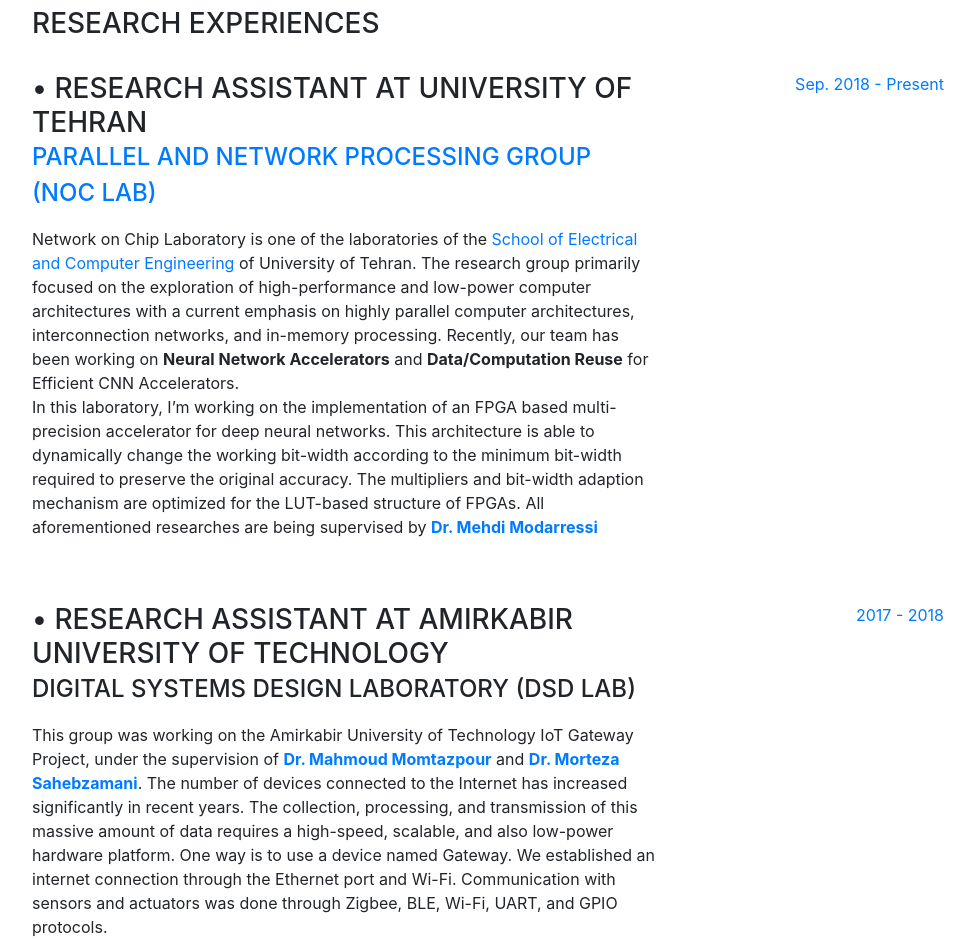
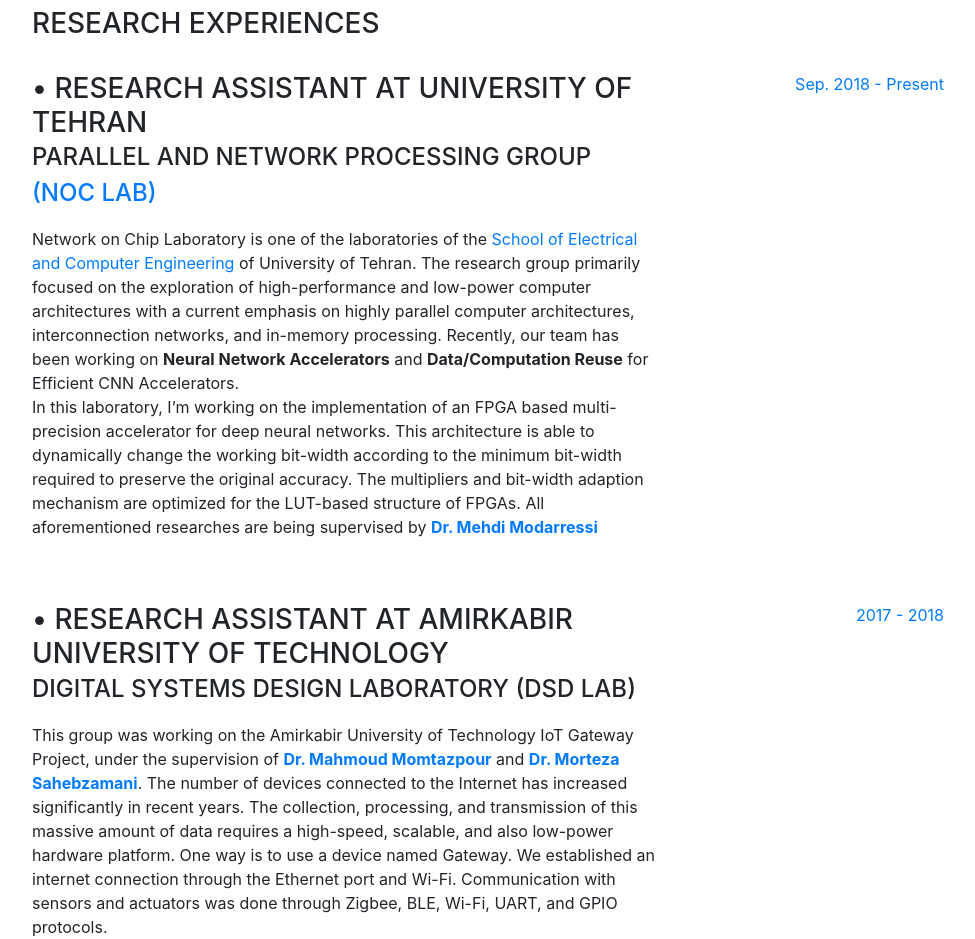
Before and after one commit to negarneda/negarneda.github.io, a website with bundled scripts: page index.html in a window 1280 px wide. Shown: the part 2780-3719 px from the top of the page, without its empty margins (288-1263 px from the left). Built offline with nearby package versions, Linux system fonts and the light colour scheme; a web font is replaced by a local one.

Commit message:
Update index.html

```diff
--- a/index.html
+++ b/index.html
@@ -192,7 +192,7 @@
           <div class="resume-item d-flex flex-column flex-md-row mb-5">
             <div class="resume-content mr-auto">
               <h3 class="mb-0">• Research Assistant at University of Tehran</h3>
-              <div class="subheading mb-3"><a href = "https://utnoc.ir/new/index.html">Parallel and Network Processing Group (NOC Lab)</a></div>
+              <div class="subheading mb-3">Parallel and Network Processing Group <a href = "https://utnoc.ir/new/index.html">(NOC Lab)</a></div>
               <p>Network on Chip Laboratory is one of the laboratories of the <a href = "https://ece.ut.ac.ir/en">School of Electrical and Computer Engineering</a> of University of Tehran. The research group primarily focused on the exploration of high-performance and low-power computer architectures with a current emphasis on highly parallel computer architectures, interconnection networks, and in-memory processing.
 			   Recently, our team has been working on <b>Neural Network Accelerators</b> and <b>Data/Computation Reuse</b> for Efficient CNN Accelerators. </br> In this laboratory, I’m working on the implementation of an FPGA based multi-precision accelerator for deep neural networks. This architecture is able to dynamically change the working bit-width according to the minimum bit-width required to preserve the original accuracy. The multipliers and bit-width adaption mechanism are optimized for the LUT-based structure of FPGAs. All aforementioned researches are being supervised by <a href = "https://ece.ut.ac.ir/en/~modarressi"><b>Dr. Mehdi Modarressi</b></a></p>
             </div>
```
